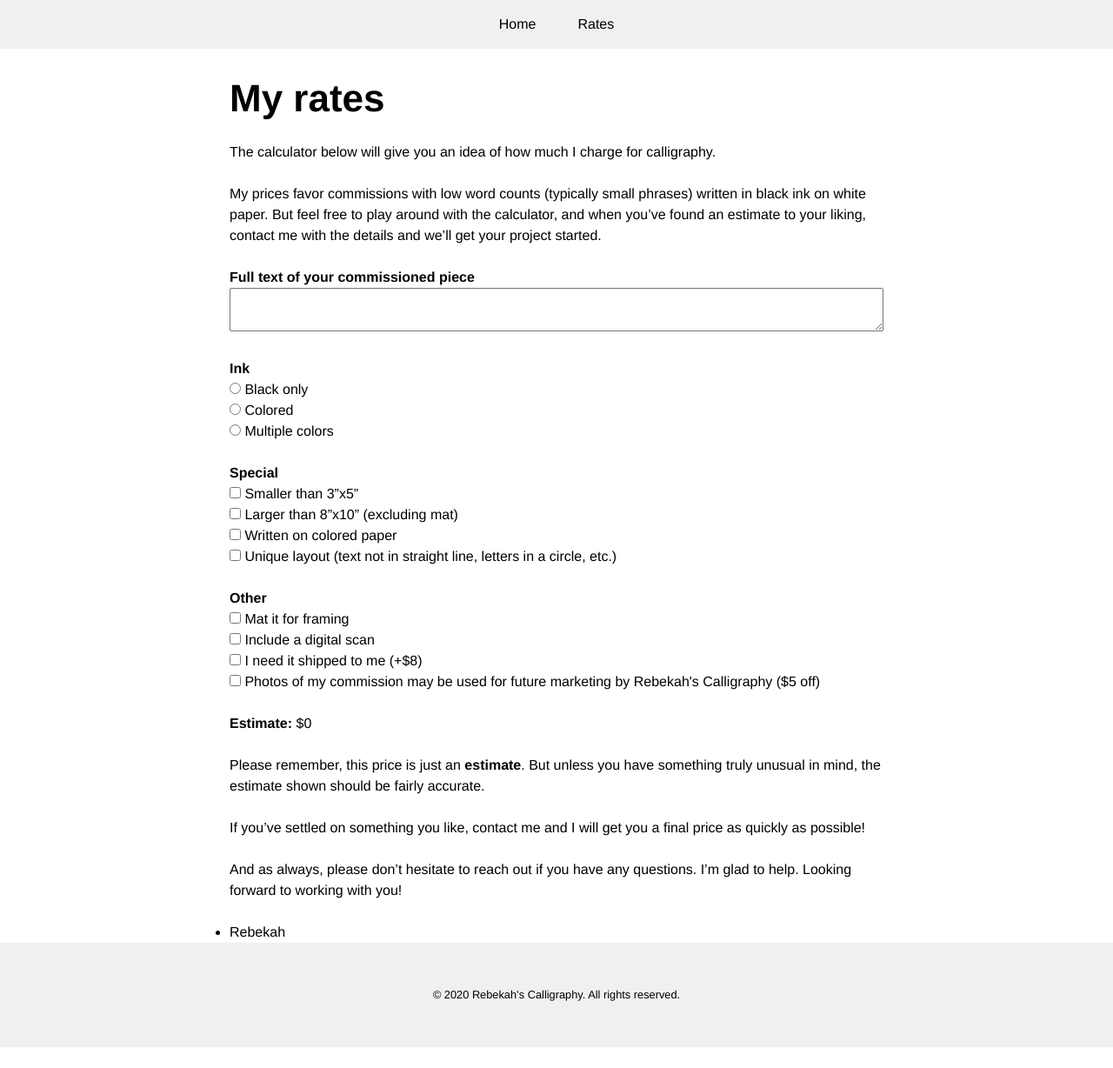
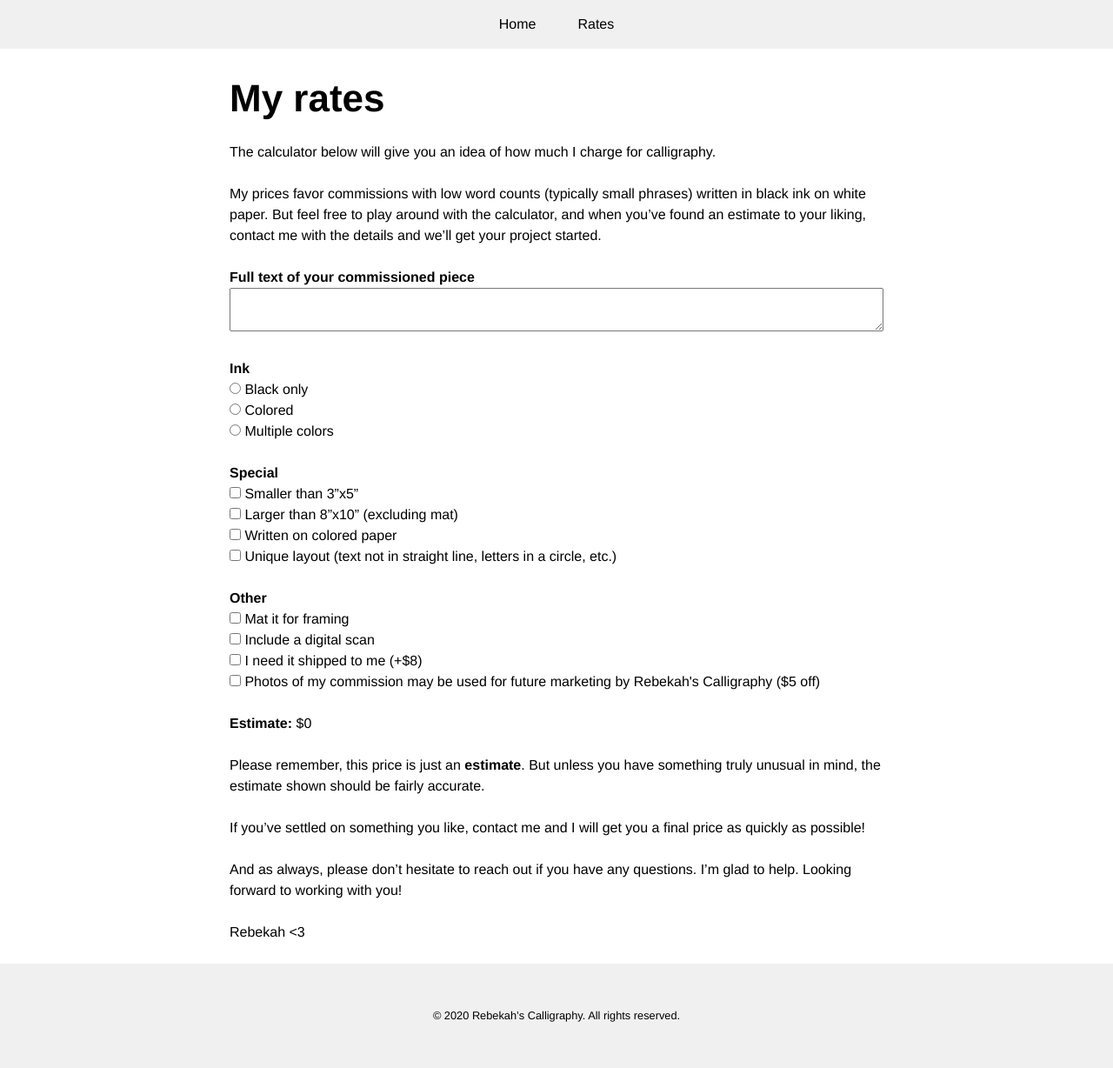
Before and after one commit to rebekahanglea/rebekahscalligraphy, a Jekyll site: the page built from rates.md, in a window 1280 px wide. Shown: the whole page at 87% size. Built offline with Jekyll 4.4.1, drawn with Linux system fonts in a browser that asks for light colours; before the commit the page ends 1204 px from its top, so only the background shows below that.

Commit message:
Update rates.md

```diff
--- a/rates.md
+++ b/rates.md
@@ -16,4 +16,4 @@ If you've settled on something you like, contact me and I will get you a final p
 
 And as always, please don't hesitate to reach out if you have any questions. I'm glad to help. Looking forward to working with you!
 
-- Rebekah
+Rebekah <3
```
